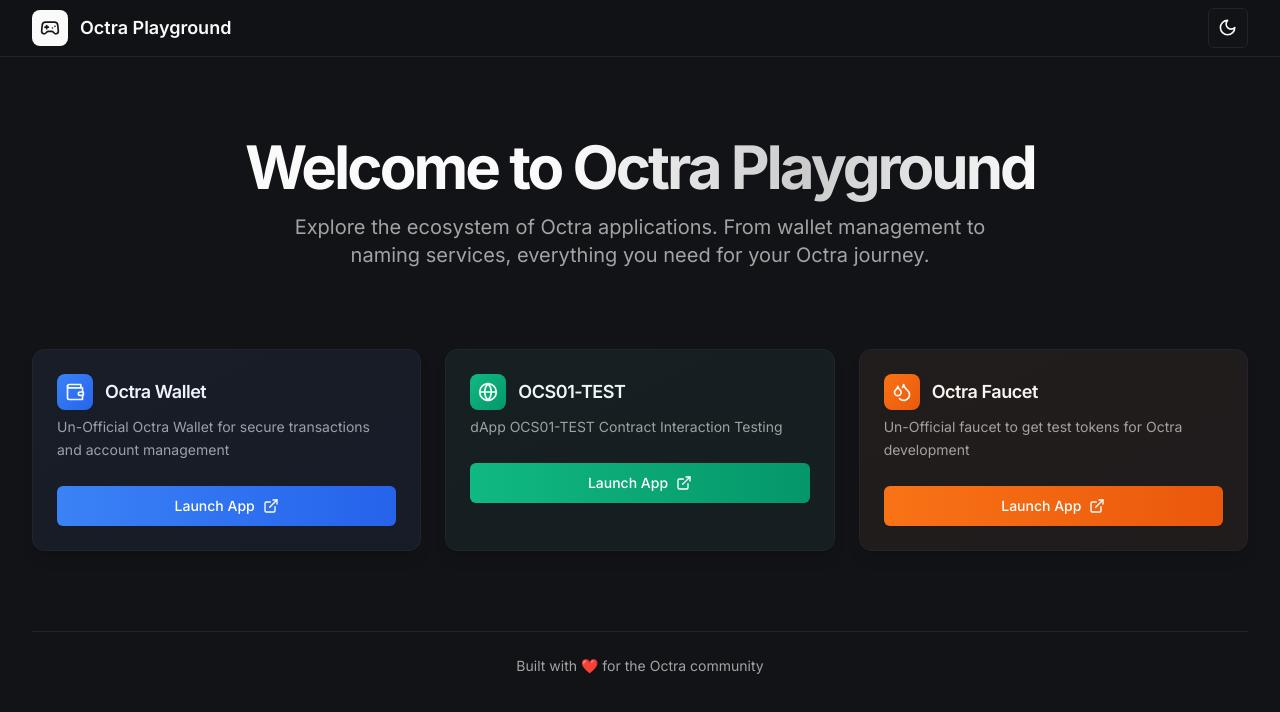
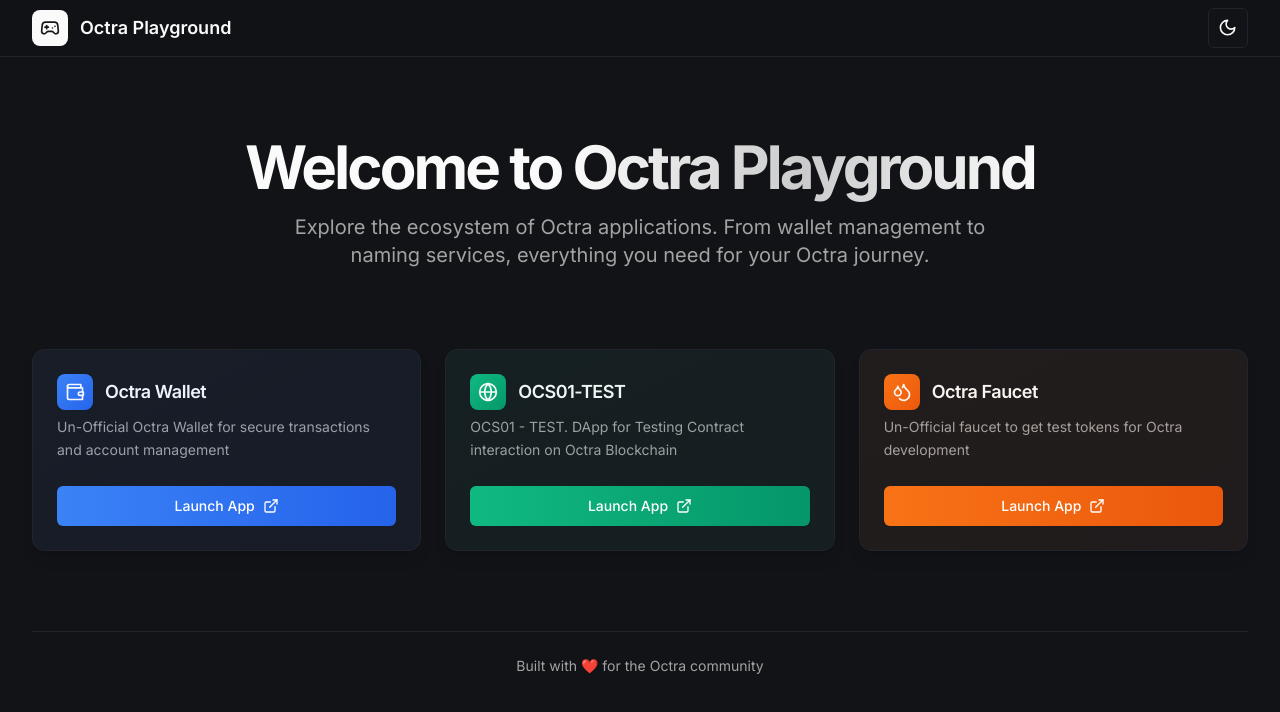
Before and after one commit to m-tq/octra-playground, a React (Vite) app: page / in a window 1280 px wide. Shown: the top 712 px of the page. Built offline with nearby package versions, Linux system fonts and the light colour scheme.

Commit message:
update links

```diff
--- a/src/App.tsx
+++ b/src/App.tsx
@@ -14,7 +14,7 @@ const apps = [
   },
   {
     title: 'OCS01-TEST',
-    description: 'dApp OCS01-TEST Contract Interaction Testing',
+    description: 'OCS01 - TEST. DApp for Testing Contract interaction on Octra Blockchain',
     url: 'https://ocs01.xme.my.id',
     icon: 'globe' as const,
     accent: 'from-emerald-500 to-emerald-600',
```
